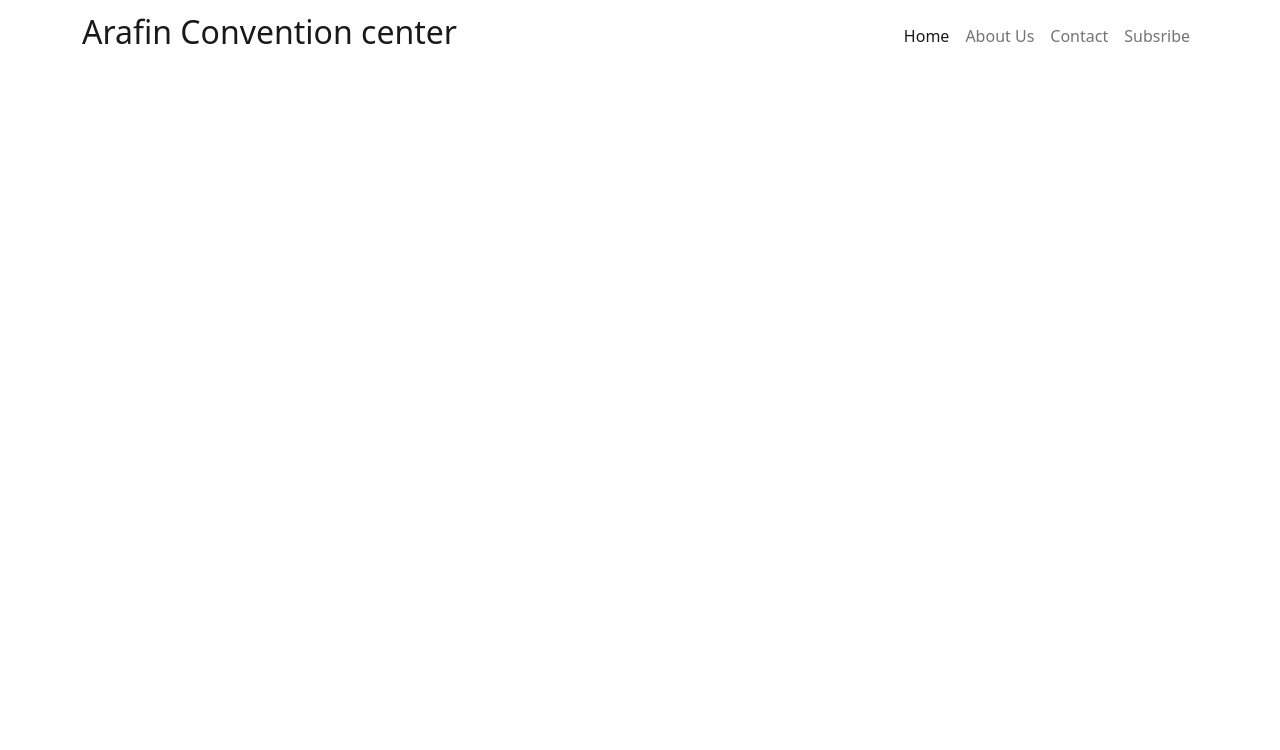
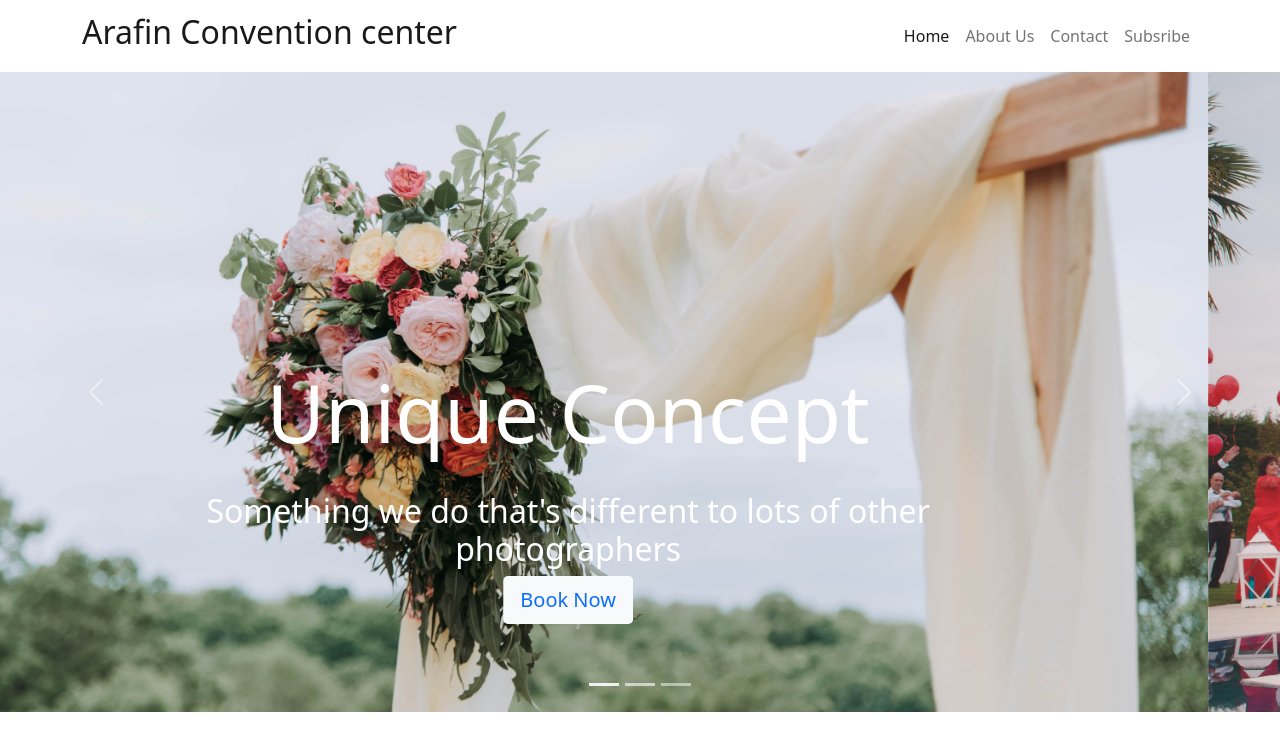
Before and after one commit to Arafin22/convention-center-website, a plain HTML site: page index.html in a window 1280 px wide. Drawn offline with nearby package versions, Linux system fonts and the light colour scheme.

Commit message:
slider done

```diff
--- a/index.html
+++ b/index.html
@@ -50,6 +50,61 @@
     </header>
 
 
+     <!-- carousel ================================================= -->
+
+ <div id="carouselExampleCaptions" class="carousel slide" data-bs-ride="carousel">
+    <div class="carousel-indicators">
+      <button type="button" data-bs-target="#carouselExampleCaptions" data-bs-slide-to="0" class="active" aria-current="true" aria-label="Slide 1"></button>
+      <button type="button" data-bs-target="#carouselExampleCaptions" data-bs-slide-to="1" aria-label="Slide 2"></button>
+      <button type="button" data-bs-target="#carouselExampleCaptions" data-bs-slide-to="2" aria-label="Slide 3"></button>
+    </div>
+    <div class="carousel-inner">
+      <div class="carousel-item active">
+        <img src="./images/slider1-min.jpeg" class="d-block w-100" alt="...">
+        <div class="carousel-caption d-md-block">
+          <div class="pb-5">
+            <h1 class="pb-4 display-1">Unique Concept</h1>
+            <h2>Something we do that's different to lots of other photographers</h2>
+            <button type="button" class="bg-light text-primary btn  btn-lg "><a class="text-decoration-none" href="https://unsplash.com/" target="_blank">Book Now</a></button>
+          </div>
+
+        </div>
+      </div>
+      <div class="carousel-item">
+        <img src="./images/slider2-min.jpeg" class="d-block w-100" alt="...">
+        <div class="carousel-caption d-md-block">
+          <div class="pb-5">
+            <h1 class="pb-4 display-1">Powerful Idea</h1>
+            <h2>Something we do that's different to lots of other photographers</h2>
+            <button type="button" class="bg-light text-primary btn  btn-lg "><a class="text-decoration-none" href="https://getbootstrap.com/" target="_blank">Book Now</a></button>
+          </div>
+
+        </div>
+      </div>
+      <div class="carousel-item">
+        <img src="./images/slider3-min.jpeg" class="d-block w-100" alt="...">
+        <div class="carousel-caption d-md-block">
+          <div class="pb-5">
+            <h1 class="pb-4 display-1">creative Market</h1>
+            <h3>Something we do that's different to lots of other photographers </h3>
+            <button type="button" class="bg-light text-primary btn  btn-lg "><a class="text-decoration-none" href="https://www.google.com/" target="_blank">Book Now</a></button>
+          </div>
+
+        </div>
+      </div>
+    </div>
+    <button class="carousel-control-prev" type="button" data-bs-target="#carouselExampleCaptions" data-bs-slide="prev">
+      <span class="carousel-control-prev-icon" aria-hidden="true"></span>
+      <span class="visually-hidden">Previous</span>
+    </button>
+    <button class="carousel-control-next" type="button" data-bs-target="#carouselExampleCaptions" data-bs-slide="next">
+      <span class="carousel-control-next-icon" aria-hidden="true"></span>
+      <span class="visually-hidden">Next</span>
+    </button>
+  </div>
+
+
+
 
 
 
--- a/style.css
+++ b/style.css
@@ -0,0 +1,5 @@
+.carousel-inner img {
+  width: 100%;
+  height: 80vh;
+  object-fit: cover;
+}
```
